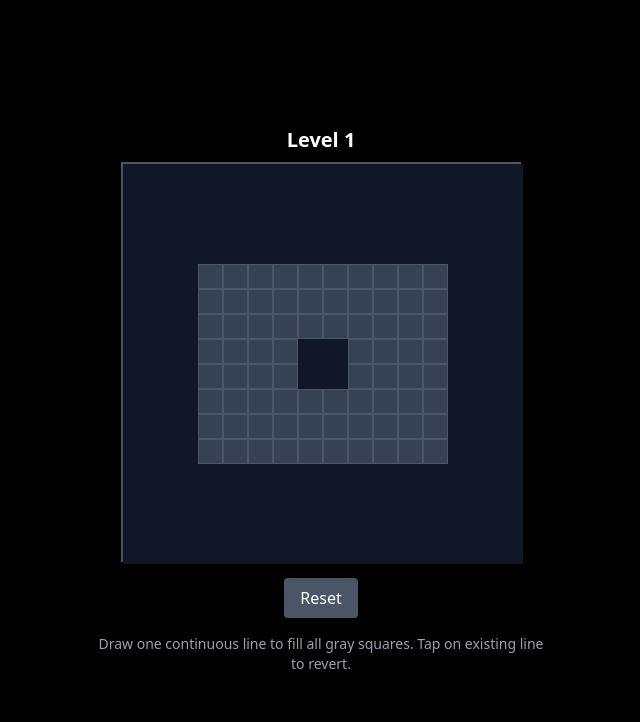
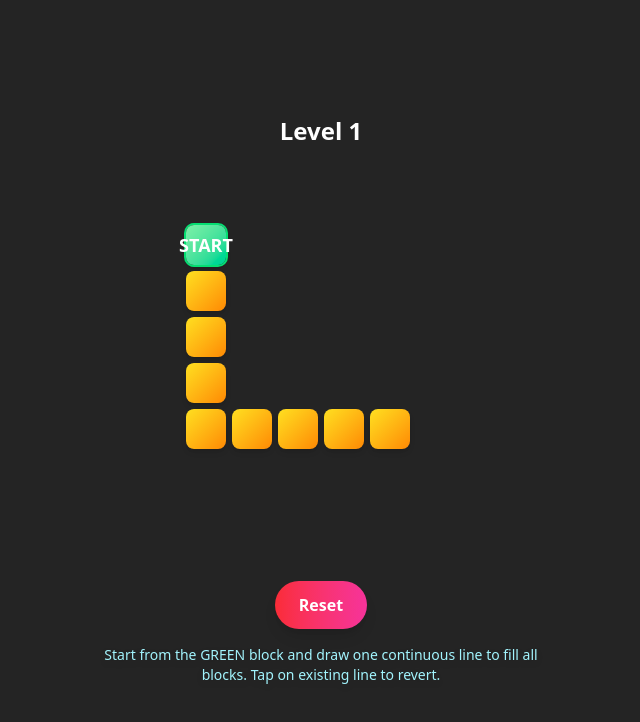
Before and after one commit to minagishl/glow, a Preact app: page / in a window 1280 px wide. Shown: the top 722 px of the page, without its empty margins (319-959 px from the left). Built offline with nearby package versions, Linux system fonts and the light colour scheme.

Commit message:
style: update design layout

```diff
--- a/src/app.tsx
+++ b/src/app.tsx
@@ -2,8 +2,9 @@ import { useState, useEffect, useRef } from 'preact/hooks';
 import './app.css';
 
 // Game constants
-const GRID_SIZE = 16;
-const TILE_SIZE = 25;
+const GRID_SIZE = 8;
+const TILE_SIZE = 40;
+const TILE_GAP = 6;
 
 interface Position {
 	x: number;
@@ -18,8 +19,9 @@ interface TapAnimation {
 
 export function App() {
 	const [targetPattern, setTargetPattern] = useState<boolean[][]>([]);
-	const [paintedPattern, setPaintedPattern] = useState<number[][]>([]); // Changed to numbers for order tracking
+	const [paintedPattern, setPaintedPattern] = useState<number[][]>([]);
 	const [currentStroke, setCurrentStroke] = useState<Position[]>([]);
+	const [startingPoint, setStartingPoint] = useState<Position | null>(null);
 	const [isDrawing, setIsDrawing] = useState(false);
 	const [level, setLevel] = useState(1);
 	const [isCompleted, setIsCompleted] = useState(false);
@@ -29,7 +31,7 @@ export function App() {
 	const completeSoundRef = useRef<HTMLAudioElement>();
 	const gameContainerRef = useRef<HTMLDivElement>(null);
 
-	// Generate irregular shapes with holes
+	// Generate irregular shapes with holes and starting points
 	const generateLevel = (levelNum: number) => {
 		const pattern = Array(GRID_SIZE)
 			.fill(null)
@@ -38,85 +40,73 @@ export function App() {
 			.fill(null)
 			.map(() => Array(GRID_SIZE).fill(0));
 
-		const centerX = Math.floor(GRID_SIZE / 2);
-		const centerY = Math.floor(GRID_SIZE / 2);
+		let startPoint: Position = { x: 0, y: 0 };
 
 		if (levelNum === 1) {
-			// Simple irregular rectangle with a hole
-			for (let y = 4; y < 12; y++) {
-				for (let x = 3; x < 13; x++) {
+			// Simple L-shape
+			for (let y = 1; y < 6; y++) {
+				pattern[y][1] = true;
+			}
+			for (let x = 1; x < 6; x++) {
+				pattern[5][x] = true;
+			}
+			startPoint = { x: 1, y: 1 };
+		} else if (levelNum === 2) {
+			// Rectangle with hole in middle
+			for (let y = 1; y < 7; y++) {
+				for (let x = 1; x < 7; x++) {
 					pattern[y][x] = true;
 				}
 			}
-			// Create hole in the middle
-			for (let y = 7; y < 9; y++) {
-				for (let x = 7; x < 9; x++) {
-					pattern[y][x] = false;
+			// Create hole
+			pattern[3][3] = false;
+			pattern[3][4] = false;
+			pattern[4][3] = false;
+			pattern[4][4] = false;
+			startPoint = { x: 1, y: 1 };
+		} else if (levelNum === 3) {
+			// Cross shape
+			for (let y = 1; y < 7; y++) {
+				pattern[y][3] = true;
+				pattern[y][4] = true;
 			}
+			for (let x = 1; x < 7; x++) {
+				pattern[3][x] = true;
+				pattern[4][x] = true;
 			}
-		} else if (levelNum === 2) {
-			// L-shaped pattern with holes
-			for (let y = 2; y < 14; y++) {
-				for (let x = 2; x < 7; x++) {
-					pattern[y][x] = true;
+			startPoint = { x: 3, y: 1 };
+		} else if (levelNum === 4) {
+			// Zigzag pattern
+			for (let x = 1; x < 7; x++) {
+				pattern[1][x] = true;
+				pattern[3][x] = true;
+				pattern[5][x] = true;
 			}
+			for (let y = 1; y < 6; y++) {
+				pattern[y][1] = true;
+				pattern[y][6] = true;
 			}
-			for (let y = 2; y < 7; y++) {
-				for (let x = 7; x < 14; x++) {
-					pattern[y][x] = true;
-				}
-			}
-			// Add some holes
-			pattern[4][4] = false;
-			pattern[5][4] = false;
-			pattern[4][10] = false;
-			pattern[5][10] = false;
-		} else if (levelNum === 3) {
-			// Cross shape with irregular edges
-			for (let y = 6; y < 10; y++) {
-				for (let x = 2; x < 14; x++) {
-					pattern[y][x] = true;
-				}
-			}
-			for (let y = 2; y < 14; y++) {
-				for (let x = 6; x < 10; x++) {
-					pattern[y][x] = true;
-				}
-			}
-			// Make edges irregular
-			pattern[6][2] = false;
-			pattern[9][2] = false;
-			pattern[6][13] = false;
-			pattern[9][13] = false;
-			pattern[2][6] = false;
-			pattern[2][9] = false;
-			pattern[13][6] = false;
-			pattern[13][9] = false;
-			// Add holes
-			pattern[7][7] = false;
-			pattern[8][8] = false;
+			startPoint = { x: 1, y: 1 };
 		} else {
-			// Complex irregular pattern
-			for (let y = 0; y < GRID_SIZE; y++) {
-				for (let x = 0; x < GRID_SIZE; x++) {
-					const distance = Math.sqrt((x - centerX) ** 2 + (y - centerY) ** 2);
-					if (distance < 7 && distance > 2) {
+			// Complex spiral-like pattern
+			const center = Math.floor(GRID_SIZE / 2);
+			for (let y = 1; y < 7; y++) {
+				for (let x = 1; x < 7; x++) {
+					const distance = Math.abs(x - center) + Math.abs(y - center);
+					if (distance >= 1 && distance <= 3) {
 						pattern[y][x] = true;
 					}
 				}
 			}
-			// Make it more irregular and add holes
-			for (let i = 0; i < 8; i++) {
-				const randX = Math.floor(Math.random() * GRID_SIZE);
-				const randY = Math.floor(Math.random() * GRID_SIZE);
-				if (pattern[randY] && pattern[randY][randX]) {
-					pattern[randY][randX] = false;
-				}
-			}
+			// Remove some blocks to create interesting shape
+			pattern[2][2] = false;
+			pattern[5][5] = false;
+			startPoint = { x: 1, y: center };
 		}
 
 		setTargetPattern(pattern);
 		setPaintedPattern(painted);
+		setStartingPoint(startPoint);
 		setCurrentStroke([]);
 		setIsCompleted(false);
 		setIsDrawing(false);
@@ -211,11 +201,13 @@ export function App() {
 			return;
 		}
 
-		// If this is the first cell or adjacent to the last painted cell
-		if (
-			currentStroke.length === 0 ||
-			areAdjacent(currentStroke[currentStroke.length - 1], { x, y })
-		) {
+		// Check if this is a valid move
+		const isValidMove =
+			currentStroke.length === 0
+				? startingPoint && x === startingPoint.x && y === startingPoint.y // First click must be on starting point
+				: areAdjacent(currentStroke[currentStroke.length - 1], { x, y }); // Subsequent clicks must be adjacent
+
+		if (isValidMove) {
 			const newStroke = [...currentStroke, { x, y }];
 			const newOrder = newStroke.length;
 
@@ -261,8 +253,8 @@ export function App() {
 			clientY = (event as MouseEvent).clientY;
 		}
 
-		const x = Math.floor((clientX - rect.left) / TILE_SIZE);
-		const y = Math.floor((clientY - rect.top) / TILE_SIZE);
+		const x = Math.floor((clientX - rect.left - 16) / (TILE_SIZE + TILE_GAP));
+		const y = Math.floor((clientY - rect.top - 16) / (TILE_SIZE + TILE_GAP));
 
 		handleCellClick(x, y);
 
@@ -300,8 +292,8 @@ export function App() {
 			clientY = (event as MouseEvent).clientY;
 		}
 
-		const x = Math.floor((clientX - rect.left) / TILE_SIZE);
-		const y = Math.floor((clientY - rect.top) / TILE_SIZE);
+		const x = Math.floor((clientX - rect.left - 16) / (TILE_SIZE + TILE_GAP));
+		const y = Math.floor((clientY - rect.top - 16) / (TILE_SIZE + TILE_GAP));
 
 		handleCellClick(x, y);
 	};
@@ -330,34 +322,40 @@ export function App() {
 	const getCellStyle = (x: number, y: number) => {
 		const isTarget = targetPattern[y] && targetPattern[y][x];
 		const paintOrder = paintedPattern[y] && paintedPattern[y][x];
+		const isStart =
+			startingPoint && x === startingPoint.x && y === startingPoint.y && paintOrder === 0;
 
 		if (!isTarget) {
-			return 'bg-gray-900'; // Empty space
+			return ''; // Empty space - no styling
 		}
 
 		if (paintOrder > 0) {
-			return `bg-blue-400 shadow-sm shadow-blue-400/50 border border-blue-300`; // Painted
+			return `bg-gradient-to-br from-pink-400 to-purple-500 shadow-lg shadow-pink-400/30`; // Painted - colorful gradient
 		}
 
-		return 'bg-gray-700 border border-gray-600 hover:bg-gray-600'; // Target to paint
+		if (isStart) {
+			return 'bg-gradient-to-br from-green-300 to-emerald-400 shadow-md hover:shadow-lg hover:from-green-400 hover:to-emerald-500 transform hover:scale-105 ring-2 ring-green-400'; // Starting point - green with ring
+		}
+
+		return 'bg-gradient-to-br from-yellow-300 to-orange-400 shadow-md hover:shadow-lg hover:from-yellow-400 hover:to-orange-500 transform hover:scale-105'; // Target to paint - bright gradient
 	};
 
 	return (
-		<div className='w-full h-screen bg-black flex flex-col items-center justify-center overflow-hidden'>
+		<div className='w-full h-screen flex flex-col items-center justify-center overflow-hidden'>
 			{/* UI */}
-			<div className='text-white text-xl font-bold mb-2'>Level {level}</div>
+			<div className='text-white text-2xl font-bold mb-4'>Level {level}</div>
 			{isCompleted && (
-				<div className='text-green-400 text-lg font-bold mb-2 animate-pulse'>
-					Perfect! One stroke complete!
+				<div className='text-yellow-300 text-lg font-bold mb-4 animate-bounce'>
+					🎉 Perfect! One stroke complete! 🎉
 				</div>
 			)}
 
 			<div
 				ref={gameContainerRef}
-				className='relative bg-gray-800 border-2 border-gray-600 mb-4 select-none'
+				className='relative rounded-2xl p-4 mb-6 select-none'
 				style={{
-					width: GRID_SIZE * TILE_SIZE,
-					height: GRID_SIZE * TILE_SIZE,
+					width: GRID_SIZE * (TILE_SIZE + TILE_GAP) - TILE_GAP + 32,
+					height: GRID_SIZE * (TILE_SIZE + TILE_GAP) - TILE_GAP + 32,
 				}}
 				onMouseDown={handlePointerDown}
 				onMouseMove={handlePointerMove}
@@ -366,28 +364,49 @@ export function App() {
 			>
 				{/* Render grid cells */}
 				{Array.from({ length: GRID_SIZE }, (_, y) =>
-					Array.from({ length: GRID_SIZE }, (_, x) => (
+					Array.from({ length: GRID_SIZE }, (_, x) => {
+						const isTarget = targetPattern[y] && targetPattern[y][x];
+						if (!isTarget) return null;
+
+						return (
 							<div
 								key={`${x}-${y}`}
-							className={`absolute transition-all duration-200 ${getCellStyle(x, y)}`}
+								className={`absolute transition-all duration-300 rounded-lg ${getCellStyle(x, y)}`}
 								style={{
-								left: x * TILE_SIZE,
-								top: y * TILE_SIZE,
+									left: x * (TILE_SIZE + TILE_GAP) + 16,
+									top: y * (TILE_SIZE + TILE_GAP) + 16,
 									width: TILE_SIZE,
 									height: TILE_SIZE,
 								}}
 							/>
-					))
+						);
+					})
+				)}
+
+				{/* Starting point indicator */}
+				{startingPoint && paintedPattern[startingPoint.y][startingPoint.x] === 0 && (
+					<div
+						className='absolute text-white font-bold text-lg flex items-center justify-center pointer-events-none'
+						style={{
+							left: startingPoint.x * (TILE_SIZE + TILE_GAP) + 16,
+							top: startingPoint.y * (TILE_SIZE + TILE_GAP) + 16,
+							width: TILE_SIZE,
+							height: TILE_SIZE,
+							zIndex: 15,
+						}}
+					>
+						START
+					</div>
 				)}
 
 				{/* Draw stroke lines */}
 				{currentStroke.length > 1 &&
 					currentStroke.slice(0, -1).map((pos, index) => {
 						const nextPos = currentStroke[index + 1];
-						const fromX = pos.x * TILE_SIZE + TILE_SIZE / 2;
-						const fromY = pos.y * TILE_SIZE + TILE_SIZE / 2;
-						const toX = nextPos.x * TILE_SIZE + TILE_SIZE / 2;
-						const toY = nextPos.y * TILE_SIZE + TILE_SIZE / 2;
+						const fromX = pos.x * (TILE_SIZE + TILE_GAP) + TILE_SIZE / 2 + 16;
+						const fromY = pos.y * (TILE_SIZE + TILE_GAP) + TILE_SIZE / 2 + 16;
+						const toX = nextPos.x * (TILE_SIZE + TILE_GAP) + TILE_SIZE / 2 + 16;
+						const toY = nextPos.y * (TILE_SIZE + TILE_GAP) + TILE_SIZE / 2 + 16;
 
 						const length = Math.sqrt((toX - fromX) ** 2 + (toY - fromY) ** 2);
 						const angle = Math.atan2(toY - fromY, toX - fromX) * (180 / Math.PI);
@@ -395,12 +414,12 @@ export function App() {
 						return (
 							<div
 								key={`line-${index}`}
-								className='absolute bg-blue-300 pointer-events-none'
+								className='absolute bg-gradient-to-r from-pink-400 to-purple-500 rounded-full pointer-events-none shadow-lg'
 								style={{
 									left: fromX,
-									top: fromY - 1,
+									top: fromY - 2,
 									width: length,
-									height: 2,
+									height: 4,
 									transformOrigin: '0 50%',
 									transform: `rotate(${angle}deg)`,
 									zIndex: 10,
@@ -415,12 +434,12 @@ export function App() {
 						key={tap.id}
 						className='absolute pointer-events-none'
 						style={{
-							left: tap.x - 10,
-							top: tap.y - 10,
+							left: tap.x - 15,
+							top: tap.y - 15,
 							zIndex: 20,
 						}}
 					>
-						<div className='w-5 h-5 border-2 border-blue-400 rounded-full animate-ping opacity-75' />
+						<div className='w-8 h-8 border-4 border-yellow-300 rounded-full animate-ping opacity-75 shadow-lg' />
 					</div>
 				))}
 			</div>
@@ -429,15 +448,16 @@ export function App() {
 			<div className='flex gap-4 mb-4'>
 				<button
 					onClick={resetLevel}
-					className='px-4 py-2 bg-gray-600 text-white rounded hover:bg-gray-500 transition-colors'
+					className='px-6 py-3 bg-gradient-to-r from-red-500 to-pink-500 text-white rounded-full font-bold hover:from-red-600 hover:to-pink-600 transform hover:scale-105 transition-all duration-200 shadow-lg'
 				>
 					Reset
 				</button>
 			</div>
 
 			{/* Instructions */}
-			<div className='text-gray-400 text-sm text-center max-w-md'>
-				Draw one continuous line to fill all gray squares. Tap on existing line to revert.
+			<div className='text-cyan-200 text-sm text-center max-w-md drop-shadow-md'>
+				Start from the GREEN block and draw one continuous line to fill all blocks. Tap on existing
+				line to revert.
 			</div>
 		</div>
 	);
```
Lines whose indentation alone changed are shown as unchanged.
